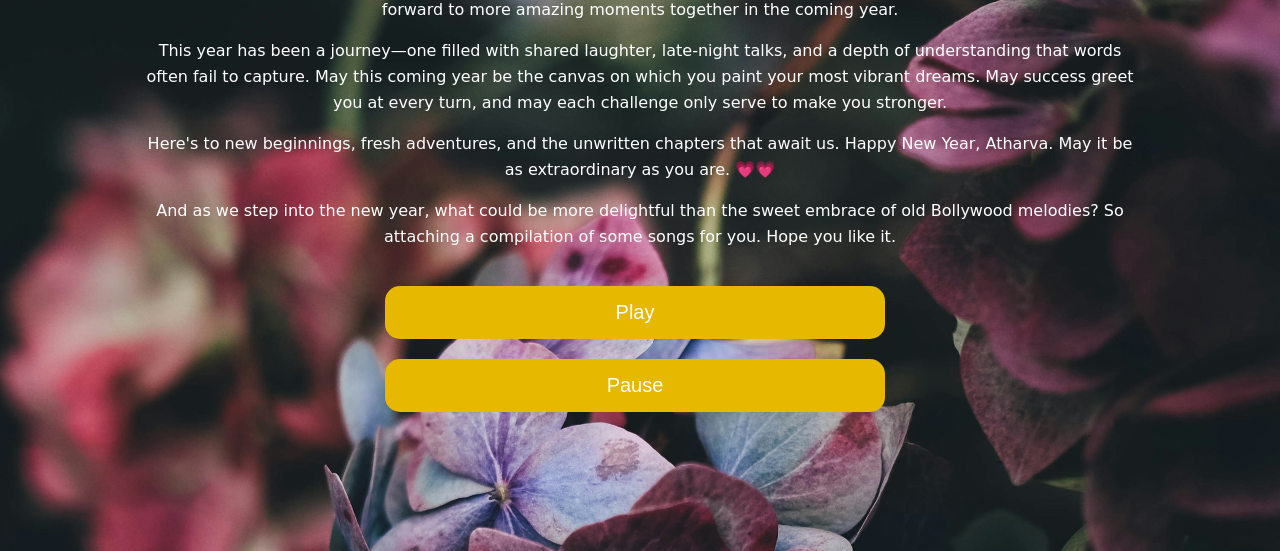
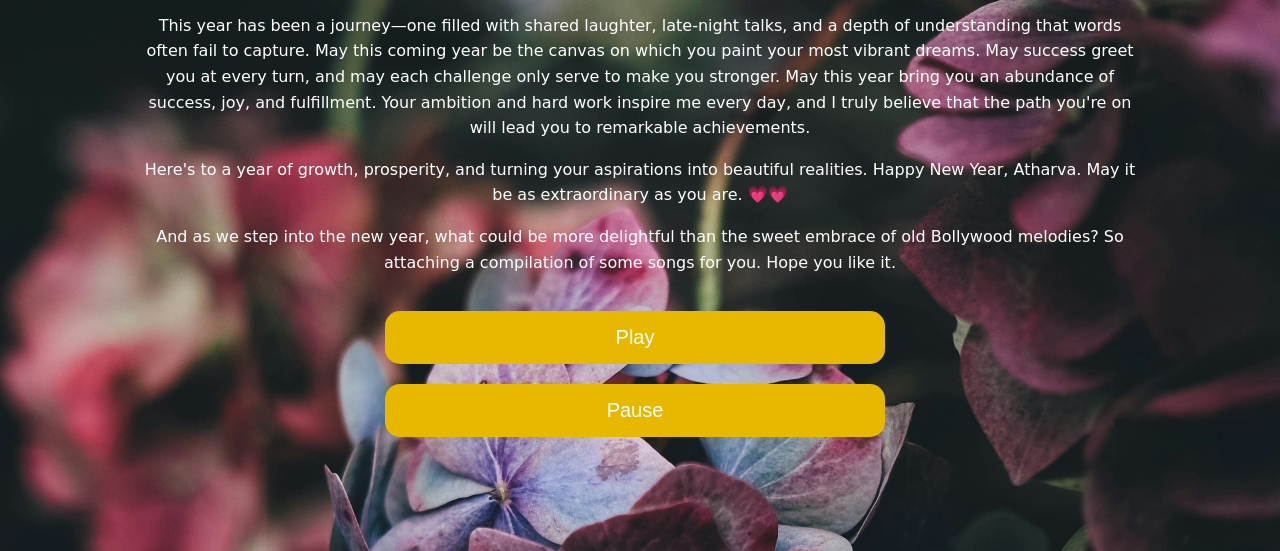
Before and after one commit to ankitj-97/new-year-greetings, a plain HTML site: page message.html in a window 1280 px wide. Shown: the part 249-800 px from the top of the page. Drawn offline with Linux system fonts and the light colour scheme; a web font is replaced by a local one.

Commit message:
Update message.html

```diff
--- a/message.html
+++ b/message.html
@@ -33,8 +33,9 @@
       <h1 id="sweetMessage">Happy New Year, Dear Bestie! 🎉🎉</h1>
       <p>In this year, finding you as a friend has been my greatest joy. Thanks to you, that you found my contact again. Looking forward to more amazing moments together in the coming year.</p>
       <p>This year has been a journey—one filled with shared laughter, late-night talks, and a depth of understanding that words often fail to capture.
-      May this coming year be the canvas on which you paint your most vibrant dreams. May success greet you at every turn, and may each challenge only serve to make you stronger.</p>
-      <p> Here's to new beginnings, fresh adventures, and the unwritten chapters that await us.
+      May this coming year be the canvas on which you paint your most vibrant dreams. May success greet you at every turn, and may each challenge only serve to make you stronger.
+       May this year bring you an abundance of success, joy, and fulfillment. Your ambition and hard work inspire me every day, and I truly believe that the path you're on will lead you to remarkable achievements.</p>
+      <p> Here's to a year of growth, prosperity, and turning your aspirations into beautiful realities.
 
         Happy New Year, Atharva. May it be as extraordinary as you are. 💗💗
 
```
